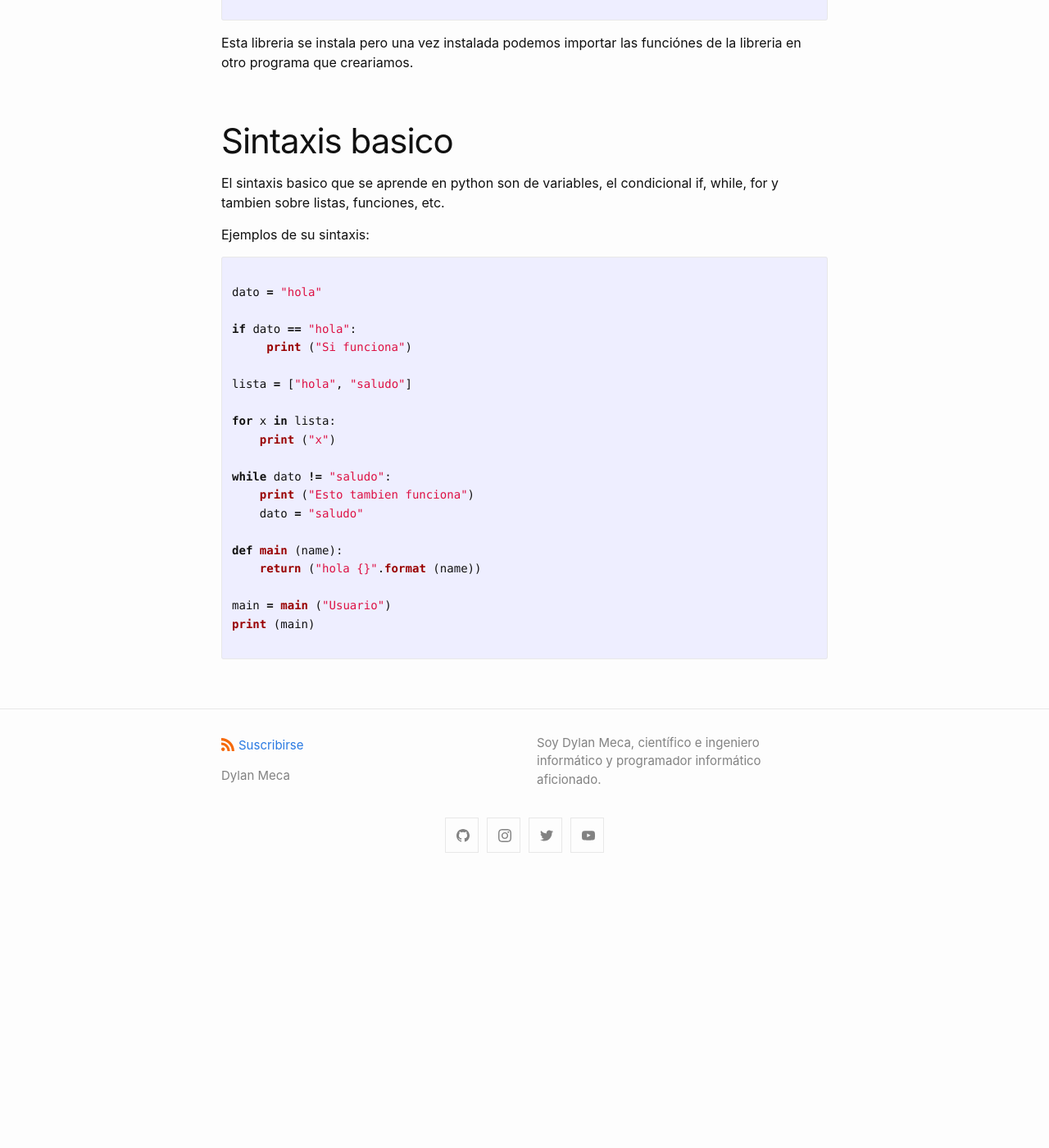
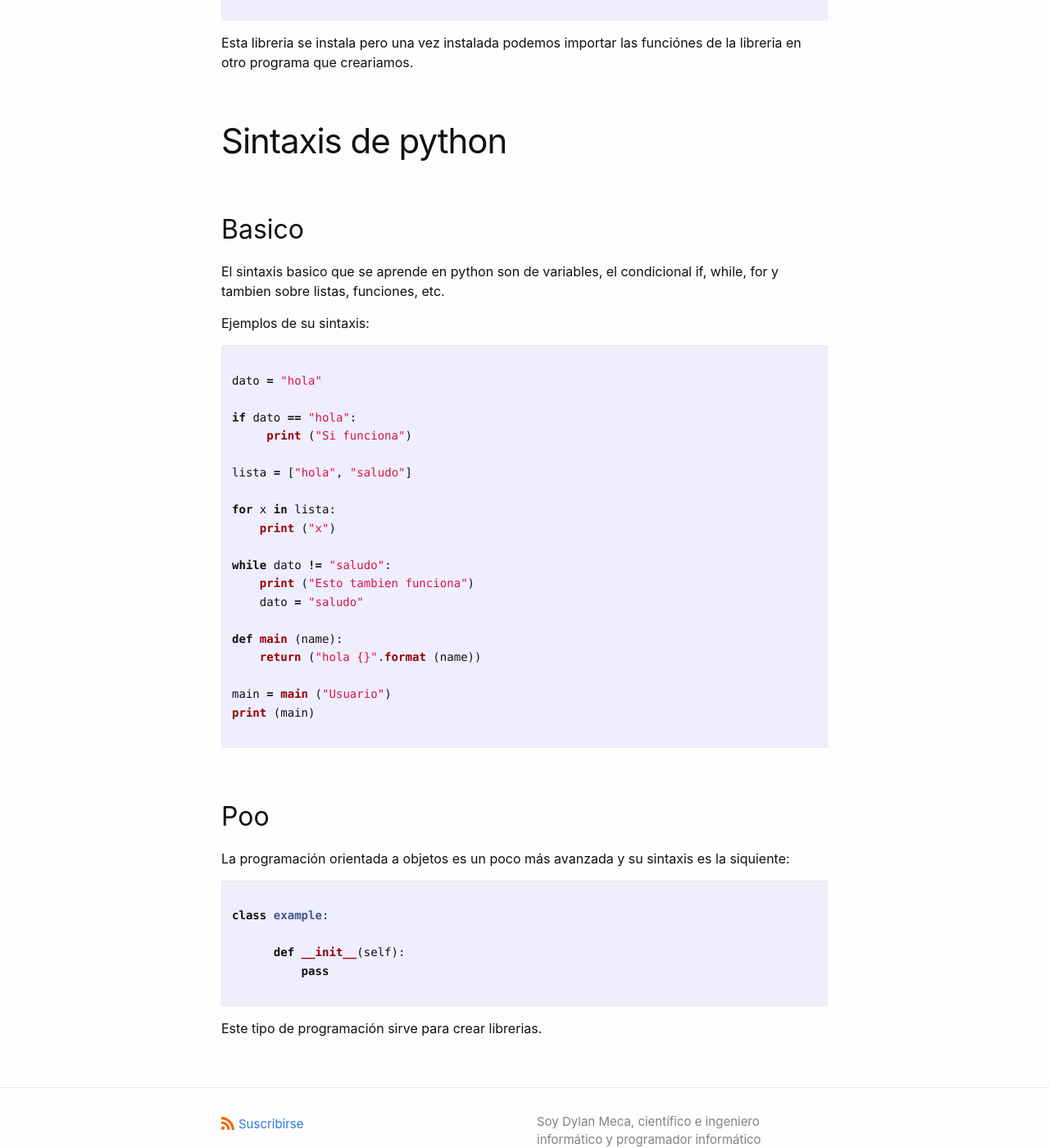
Before and after one commit to dylanmeca/dylanmeca.github.io, a Jekyll site: the page built from _posts/2021-06-07-Como-aprender-a-programar.md, in a window 1280 px wide and 1400 px high, scrolled down 2461 px. Shown: the whole window at 82% size. Built offline with Jekyll 4.4.1, drawn with Linux system fonts in a browser that asks for light colours; a script that is not in the unit is left out; comment, search, counter and statistics services are not loaded; before the commit the page ends 3536 px from its top, so only the background shows below that; some of the changed text lies outside the part shown.

Commit message:
Update and rename 2021-06-05-Como-aprender-a-programar.md to 2021-06-07-Como-aprender-a-programar.md

````diff
--- a/_posts/2021-06-05-Como-aprender-a-programar.md
+++ b/_posts/2021-06-07-Como-aprender-a-programar.md
@@ -96,7 +96,9 @@ python3 -m pip install scienlib
 
 Esta libreria se instala pero una vez instalada podemos importar las funciónes de la libreria en otro programa que creariamos.
 
-# Sintaxis basico
+# Sintaxis de python
+
+## Basico
 
 El sintaxis basico que se aprende en python son de variables, el condicional if, while, for y tambien sobre listas, funciones, etc.
 
@@ -125,3 +127,18 @@ main = main ("Usuario")
 print (main)
 
 ```
+
+## Poo
+
+La programación orientada a objetos es un poco más avanzada y su sintaxis es la siquiente:
+
+```python
+
+class example:
+
+      def __init__(self):
+          pass
+
+```
+
+Este tipo de programación sirve para crear librerias.
````
